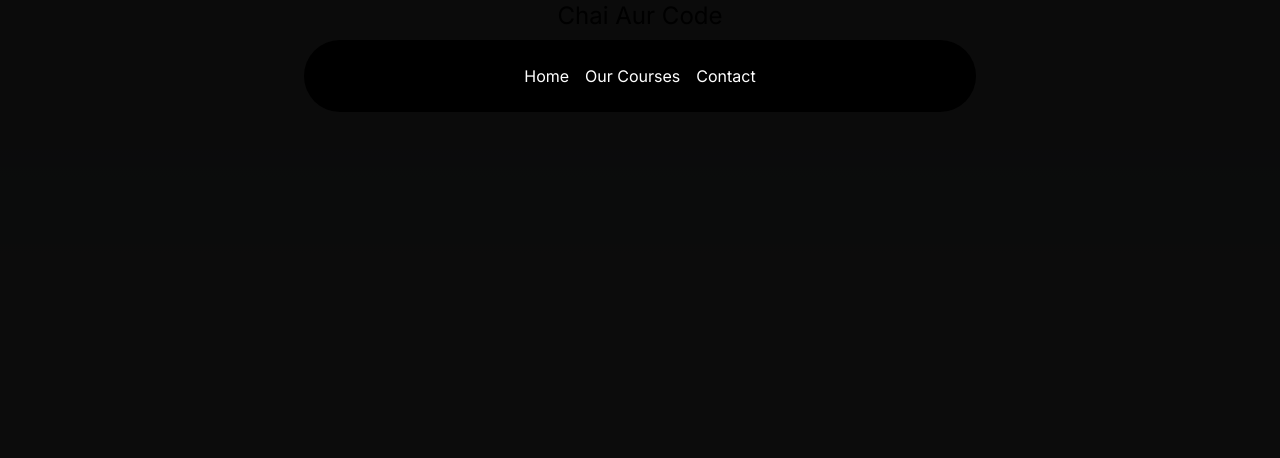
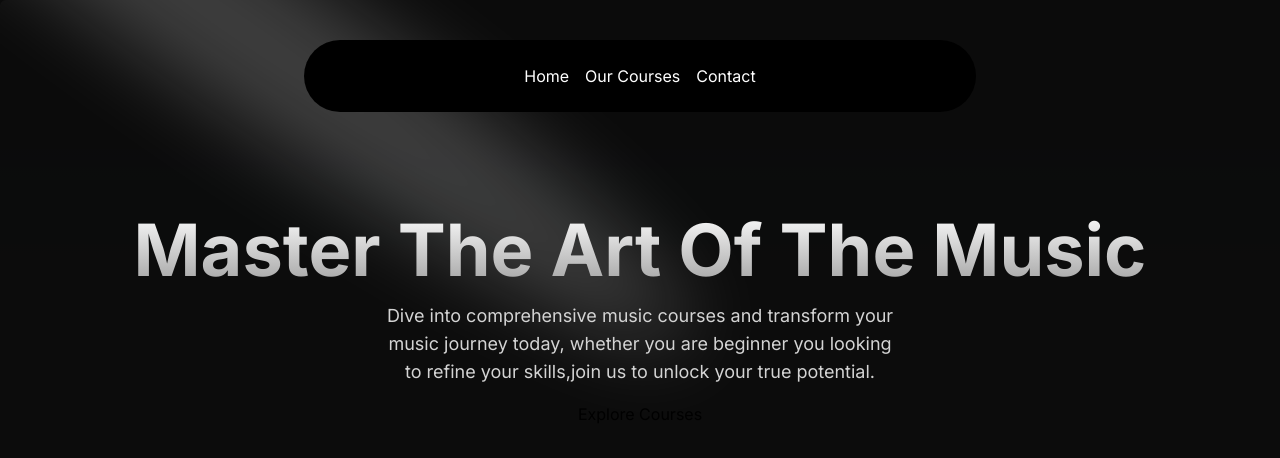
Before and after one commit to Genx-unidirectional/nextJs-music-academy-project, a Next.js app: page / in a window 1280 px wide. Shown: the top 458 px of the page. Built offline with nearby package versions, Linux system fonts and the light colour scheme.

Commit message:
feat herosection with spotlight

```diff
--- a/src/app/page.tsx
+++ b/src/app/page.tsx
@@ -1,7 +1,9 @@
+import HeroSection from "@/components/HeroSection";
+
 export default function Home() {
   return (
     <main className="min-h-screen bg-black/[0.95] antialiased bg-grid-white/[0.02]">
-      <h1 className="text-2xl text-center">Chai Aur Code</h1>
+      <HeroSection />
     </main>
   );
 }
--- /dev/null
+++ b/src/components/HeroSection.tsx
@@ -0,0 +1,27 @@
+import Link from "next/link";
+import { Spotlight } from "./ui/Spotlight";
+
+function HeroSection() {
+  return (
+    <div className="flex h-auto w-full md:h-[40rem] flex-col justify-center items-center relative py-10 md:py-0 rounded-md overflow-hidden mx-auto">
+      <Spotlight
+        className="-top-40 left-0 md:left-60 md:-top-20"
+        fill="white"
+      />{" "}
+      <div className="p-4 w-full text-center relative z-10">
+        <h1 className="mt-20 md:mt-0 text-4xl md:text-7xl bg-clip-text bg-gradient-to-b font-bold from-neutral-50 text-transparent to-neutral-400">
+          Master The Art Of The Music
+        </h1>
+        <p className="mt-4 font-normal text-base text-neutral-300 max-w-lg mx-auto md:text-lg">
+          Dive into comprehensive music courses and transform your music journey
+          today, whether you are beginner you looking to refine your skills,join
+          us to unlock your true potential.
+        </p>
+        <div className="mt-4">
+          <Link href={"/courses"}>Explore Courses</Link>
+        </div>
+      </div>
+    </div>
+  );
+}
+export default HeroSection;
--- /dev/null
+++ b/src/components/ui/Spotlight.tsx
@@ -0,0 +1,56 @@
+import React from "react";
+import { cn } from "@/utils/cn";
+
+type SpotlightProps = {
+  className?: string;
+  fill?: string;
+};
+
+export const Spotlight = ({ className, fill }: SpotlightProps) => {
+  return (
+    <svg
+      className={cn(
+        "animate-spotlight pointer-events-none absolute z-[1]  h-[169%] w-[138%] lg:w-[84%] opacity-0",
+        className
+      )}
+      xmlns="http://www.w3.org/2000/svg"
+      viewBox="0 0 3787 2842"
+      fill="none"
+    >
+      <g filter="url(#filter)">
+        <ellipse
+          cx="1924.71"
+          cy="273.501"
+          rx="1924.71"
+          ry="273.501"
+          transform="matrix(-0.822377 -0.568943 -0.568943 0.822377 3631.88 2291.09)"
+          fill={fill || "white"}
+          fillOpacity="0.21"
+        ></ellipse>
+      </g>
+      <defs>
+        <filter
+          id="filter"
+          x="0.860352"
+          y="0.838989"
+          width="3785.16"
+          height="2840.26"
+          filterUnits="userSpaceOnUse"
+          colorInterpolationFilters="sRGB"
+        >
+          <feFlood floodOpacity="0" result="BackgroundImageFix"></feFlood>
+          <feBlend
+            mode="normal"
+            in="SourceGraphic"
+            in2="BackgroundImageFix"
+            result="shape"
+          ></feBlend>
+          <feGaussianBlur
+            stdDeviation="151"
+            result="effect1_foregroundBlur_1065_8"
+          ></feGaussianBlur>
+        </filter>
+      </defs>
+    </svg>
+  );
+};
--- a/tailwind.config.ts
+++ b/tailwind.config.ts
@@ -14,6 +14,21 @@
         "gradient-conic":
           "conic-gradient(from 180deg at 50% 50%, var(--tw-gradient-stops))",
       },
+      animation: {
+        spotlight: "spotlight 2s ease .75s 1 forwards",
+      },
+      keyframes: {
+        spotlight: {
+          "0%": {
+            opacity: "0",
+            transform: "translate(-72%, -62%) scale(0.5)",
+          },
+          "100%": {
+            opacity: "1",
+            transform: "translate(-50%,-40%) scale(1)",
+          },
+        },
+      },
     },
   },
   plugins: [],
```
